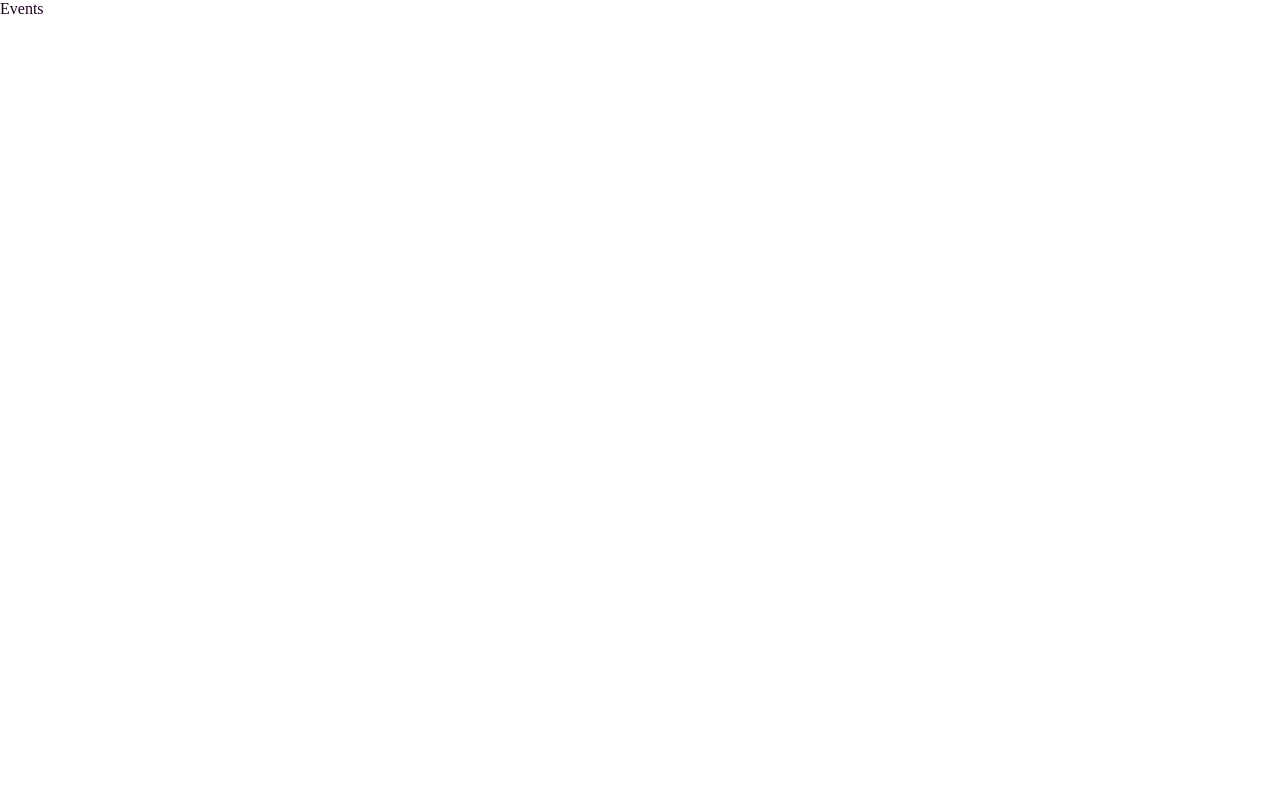
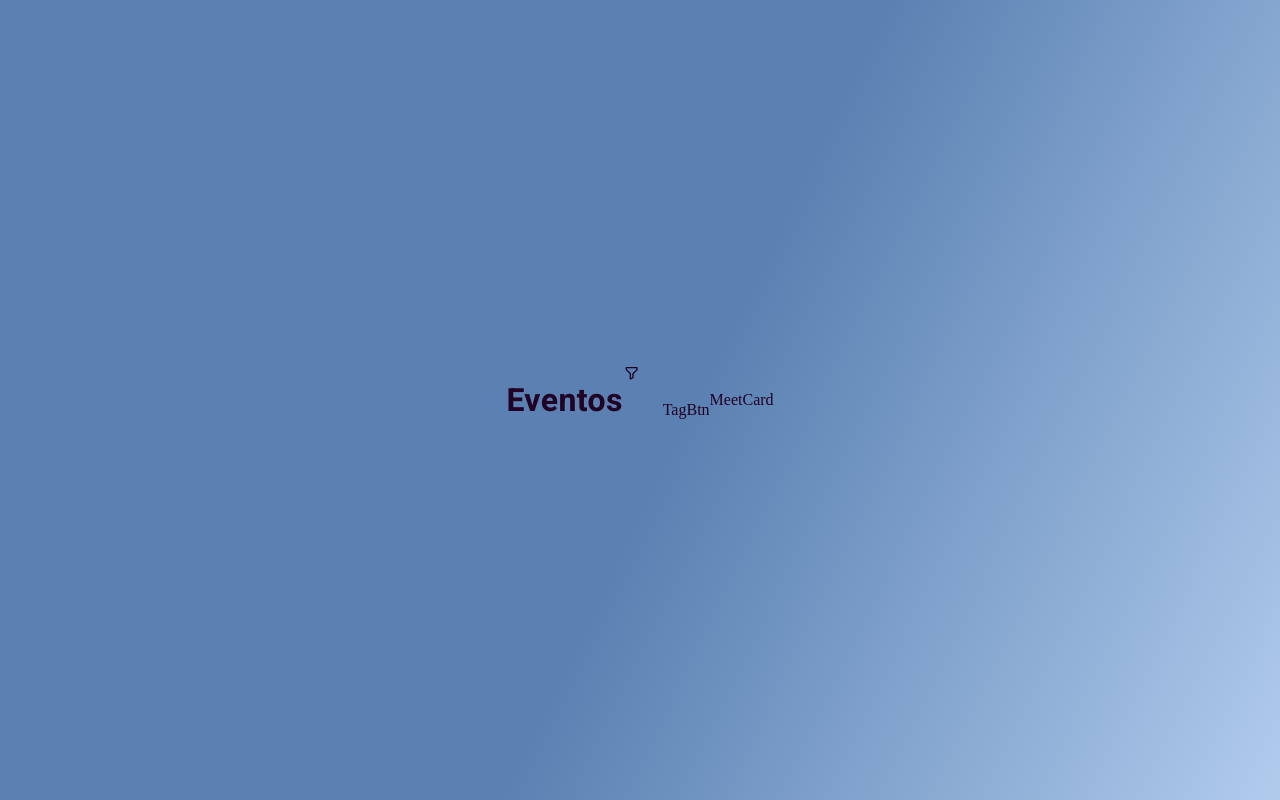
Before and after one commit to orange-hacka-zero/hacka-zero-FrontEnd, a React (Vite) app: page / in a window 1280 px wide. Built offline with nearby package versions, Linux system fonts and the light colour scheme.

Commit message:
feat: Creates Event page structure

```diff
--- a/src/pages/Events/Events.tsx
+++ b/src/pages/Events/Events.tsx
@@ -1,7 +1,27 @@
 import { FC } from "react";
+import { BiFilterAlt } from "react-icons/bi";
+
+import "../../globalStyles.css";
+import style from "./Events.module.css";
+
+import TagBtn from "./components/TagBtn";
+import MeetCard from "./components/MeetCard";
 
 const Events: FC = () => {
-  return <div>Events</div>;
+  return (
+    <main>
+      <h1>Eventos</h1>
+      <section className={style.filtersContainer}>
+        <BiFilterAlt />
+        <ul className={style.filtersListContainer}>
+          <TagBtn />
+        </ul>
+      </section>
+      <section className={style.eventsContainer}>
+        <MeetCard />
+      </section>
+    </main>
+  );
 };
 
 export default Events;
--- /dev/null
+++ b/src/pages/Events/components/MeetCard.tsx
@@ -0,0 +1,7 @@
+import React from "react";
+
+const MeetCard: React.FC = () => {
+  return <div>MeetCard</div>;
+};
+
+export default MeetCard;
--- /dev/null
+++ b/src/pages/Events/components/TagBtn.tsx
@@ -0,0 +1,7 @@
+import React from "react";
+
+const TagBtn: React.FC = () => {
+  return <div>TagBtn</div>;
+};
+
+export default TagBtn;
--- a/src/pages/Login/Login.tsx
+++ b/src/pages/Login/Login.tsx
@@ -1,7 +1,7 @@
 import React from "react";
 import logo from "../../assets/logo.svg";
+
 import "../../globalStyles.css";
-
 import style from "./Login.module.css";
 
 const Login: React.FC = () => {
--- a/src/pages/Login/components/Teste.tsx
+++ /dev/null
@@ -1,5 +0,0 @@
-import React from "react";
-
-export const Teste: React.FC = () => {
-  return <div>Teste</div>;
-};
```
